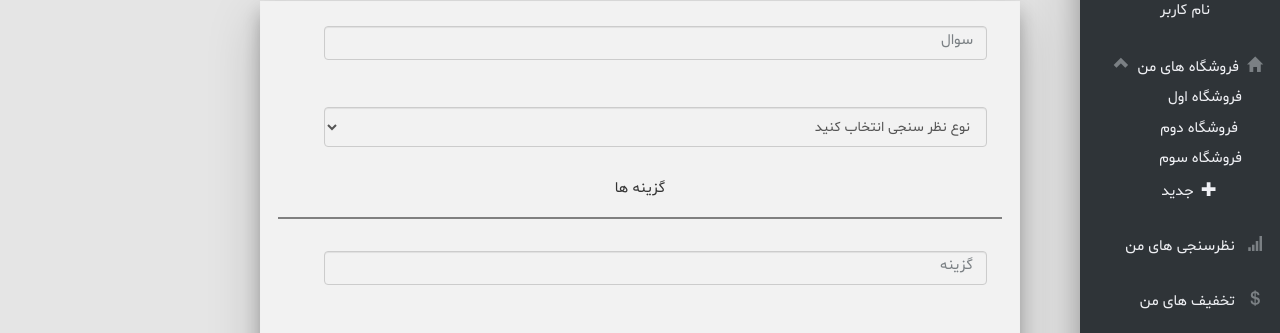
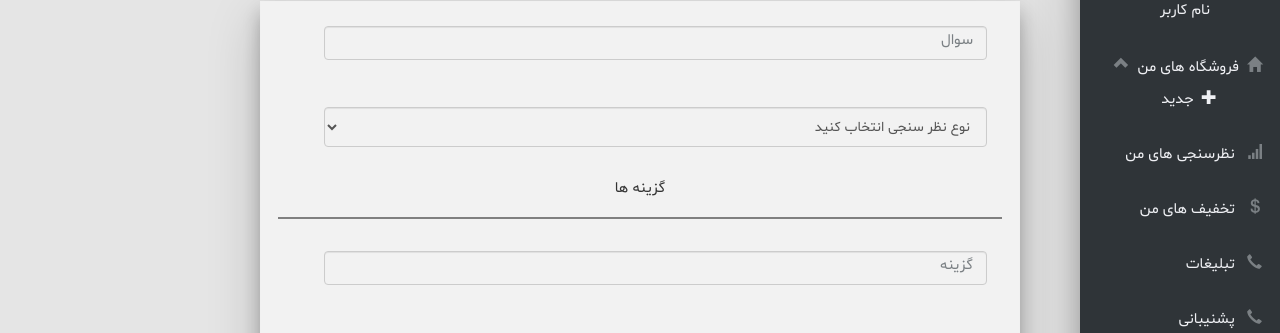
Before and after one commit to glarem98/DisPoll-Salesman-Client, a plain HTML site: page addPoll.html in a window 1280 px wide. Both pictures are taken after a click on the link "فروشگاه های من". Shown: the part 138-471 px from the top of the page. Drawn offline with nearby package versions, Linux system fonts and the light colour scheme; files whose address does not match are found by name; a web font is replaced by a local one.

Commit message:
[1)navigation bar of salesman changed in all salesmanPage]

```diff
--- a/addPoll.html
+++ b/addPoll.html
@@ -117,22 +117,20 @@
     <nav class="w3-sidenav w3-mobile w3-card-16 w3-animate-right " style="display:block;background-color:#2F3438" id="rightMenu">
         <div class="w3-margin ">
             <div class="w3-center " style="margin-top:8px !important">
-                <img class="w3-center w3-closenav w3-xlarge w3-circle" src="avatar/man-with-tie.png"
-                     id="admin-img"
-                     style="width:100px ; height:100px"/>
+                <img  class="w3-center w3-closenav w3-xlarge w3-circle" src="avatar/man-with-tie.png"
+                      id="admin-img"
+                      style="width:100px ; height:100px"/>
             </div>
             <br/>
             <a href="editProfile.html" class="rightMenuColor w3-center" id="admin-name"> &nbsp;نام کاربر</a>
             <br/>
-            <a class="rightMenuColor" onclick="myFunction('Demo1')">
+            <a class="rightMenuColor" onclick="myFunction('shops')">
                 <span class="glyphicon glyphicon-home" style="color:#7B8084"></span>&nbsp;&nbsp;فروشگاه های من
                 &nbsp;<span class="glyphicon glyphicon-chevron-down" id="more" style="color:#7B8084;margin-top:2px"></span>
             </a>
-            <div id="Demo1" class="w3-container w3-hide ">
-                <a class="rightMenuColor" href="showShop.html"> &nbsp;فروشگاه اول</a>
-                <a class="rightMenuColor" href="#">&nbsp; فروشگاه دوم</a>
-                <a class="rightMenuColor" href="#"> &nbsp;فروشگاه سوم </a>
-                <a class="w3-center rightMenuColor" href="addShop.html"> <span class="glyphicon glyphicon-plus"></span>
+            <div id="shops" class="w3-container w3-hide ">
+
+                <a class="w3-center rightMenuColor" href="addShop.html" id="add"> <span class="glyphicon glyphicon-plus"></span>
                     &nbsp;جدید&nbsp;</a>
             </div>
             <br/>
@@ -162,7 +160,7 @@
             <br/>
             <div class="rightMenuColor">
                 <a href="#" class="rightMenuColor" id="logout"><span class="glyphicon glyphicon-off"
-                                                         style="color:#7B8084"></span>&nbsp;&nbsp; خروج از پنل
+                                                                     style="color:#7B8084"></span>&nbsp;&nbsp; خروج از پنل
                 </a>
             </div>
             <br/>
```
Also changed, not shown: HomePage.html (+0 -13 lines), addDiscount.html (+8 -10 lines), addShop.html (+8 -7 lines), editProfile.html (+6 -8 lines), showDiscount.html (+8 -10 lines), showPoll.html (+8 -10 lines), showShop.html (+8 -10 lines).
